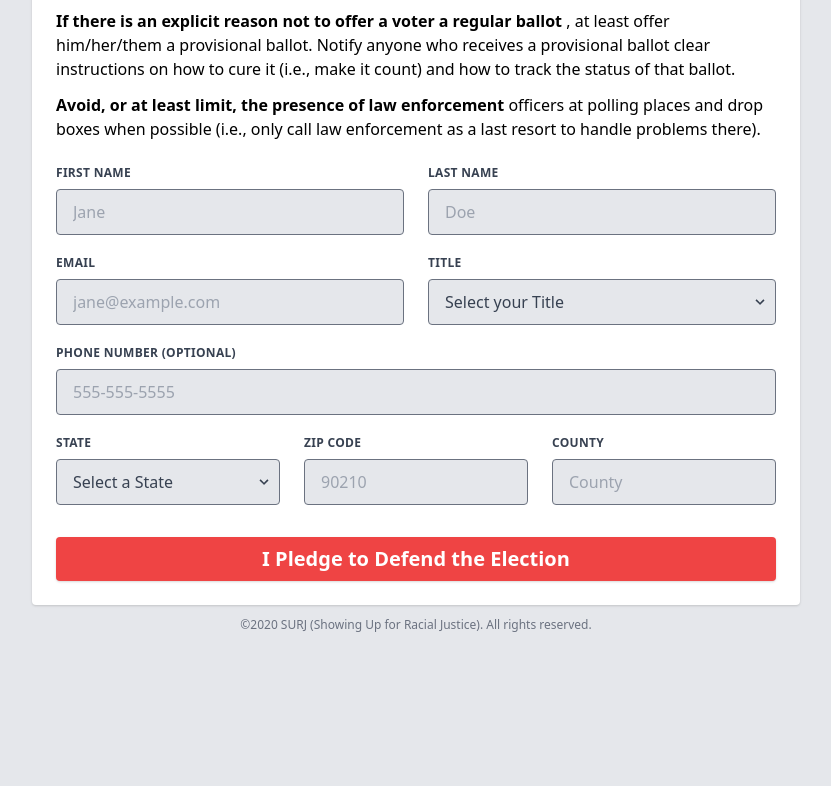
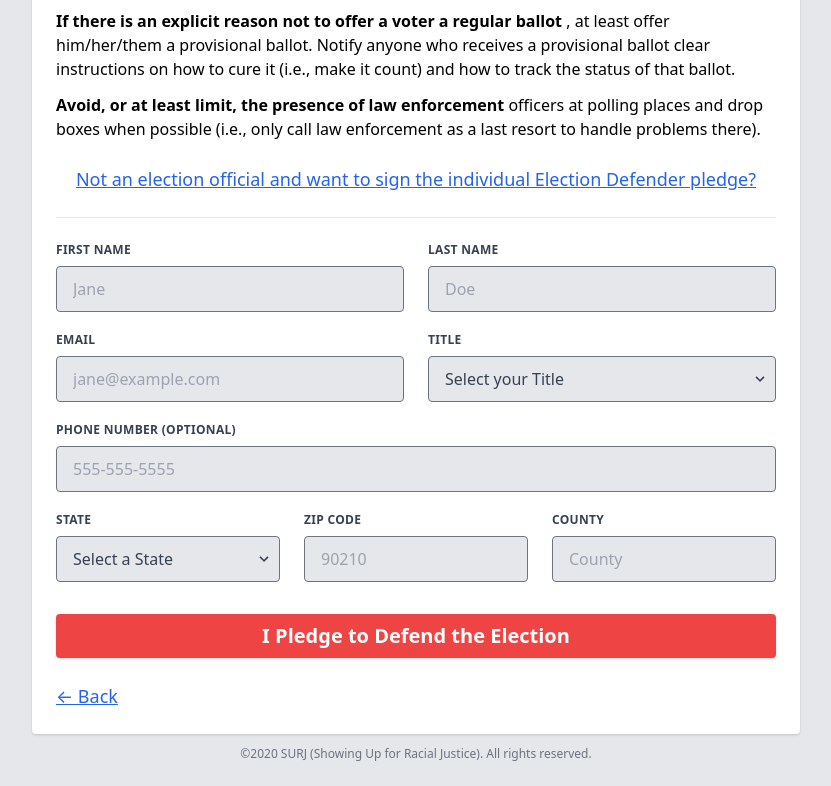
Before and after one commit to chrisjm/surj-ed-pledge, a plain HTML site: page election-official.html in a window 1280 px wide. Shown: the part 999-1785 px from the top of the page, without its empty margins (224-1055 px from the left). Before the commit the page ends 1656 px from the top, so only its background shows below. Drawn offline with nearby package versions, Linux system fonts and the light colour scheme.

Commit message:
Add more navigation to the pledge forms.

```diff
--- a/election-official.html
+++ b/election-official.html
@@ -31,13 +31,18 @@
     <script src="https://cdnjs.cloudflare.com/ajax/libs/fetch/3.4.1/fetch.min.js"></script>
   </head>
   <body class="bg-gray-200 my-3 md:my-6">
+    <!-- <div class="container mx-auto max-w-3xl mb-3">
+      <a class="underline text-blue-600 text-lg" href="index.html">Back</a>
+    </div> -->
     <div class="container mx-auto max-w-3xl bg-white p-6 shadow rounded">
       <div class="header">
-        <img
-          src="images/vote-with-vision-defend-the-election.png"
-          class="w-full"
-          alt="Vote with Vision, Defend the Election"
-        />
+        <a href="index.html">
+          <img
+            src="images/vote-with-vision-defend-the-election.png"
+            class="w-full"
+            alt="Vote with Vision, Defend the Election"
+          />
+        </a>
       </div>
       <div class="content mt-6">
         <div>
@@ -130,7 +135,12 @@
               there).
             </li>
           </ul>
+          <div class="my-6 text-center">
+            <a class="underline text-blue-600 text-lg" href="election-defender.html">Not an election official and want to sign the individual Election Defender pledge?</a>
+          </div>
         </div>
+
+        <hr>
 
         <div id="alert-success" class="mt-3 hidden">
           <div class="p-3 bg-green-200 rounded">
@@ -400,7 +410,11 @@
           </div>
         </form>
       </div>
-      <div class="footer"></div>
+      <div class="footer mt-6">
+        <div class="container mx-auto max-w-3xl">
+          <a class="underline text-blue-600 text-lg" href="index.html">← Back</a>
+        </div>
+      </div>
     </div>
 
     <p class="text-center text-gray-500 text-xs mt-3">
```
Also changed, not shown: election-defender.html (+20 -6 lines), index.html (+1 -1 lines).
